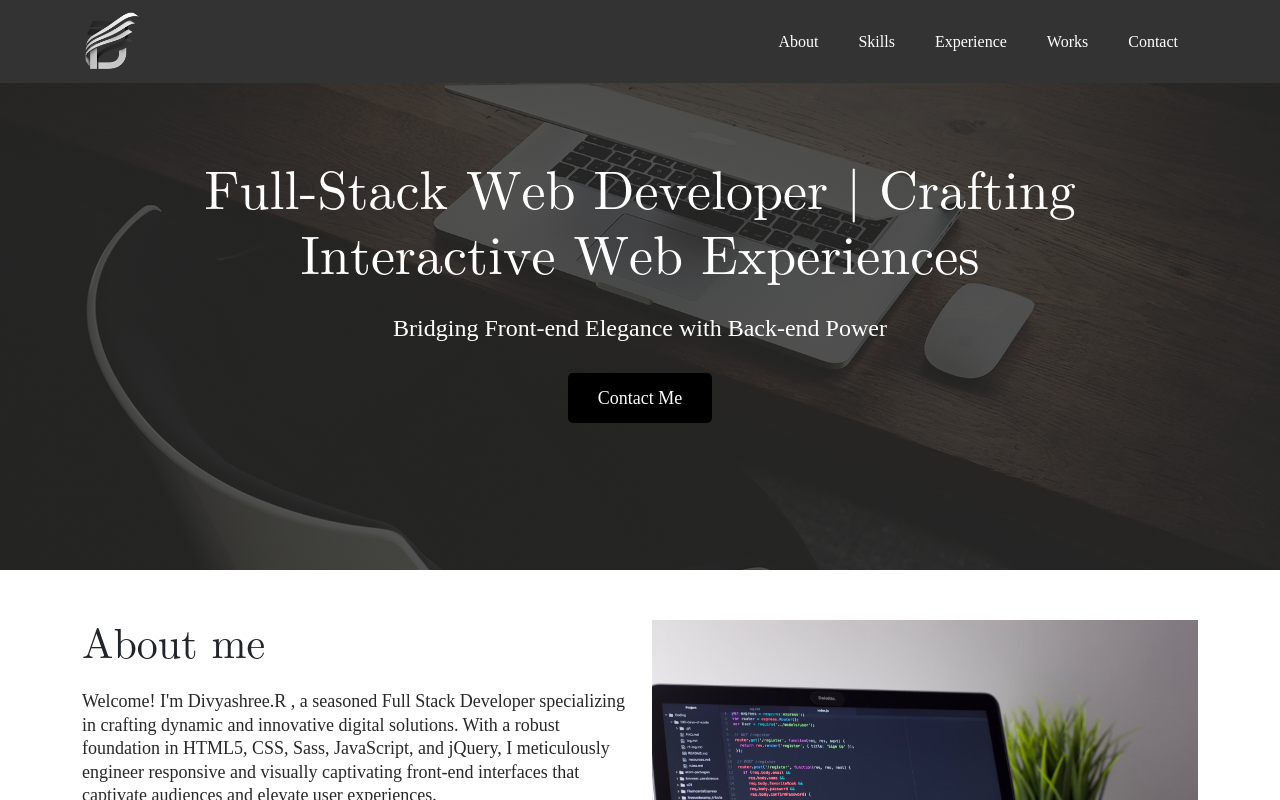
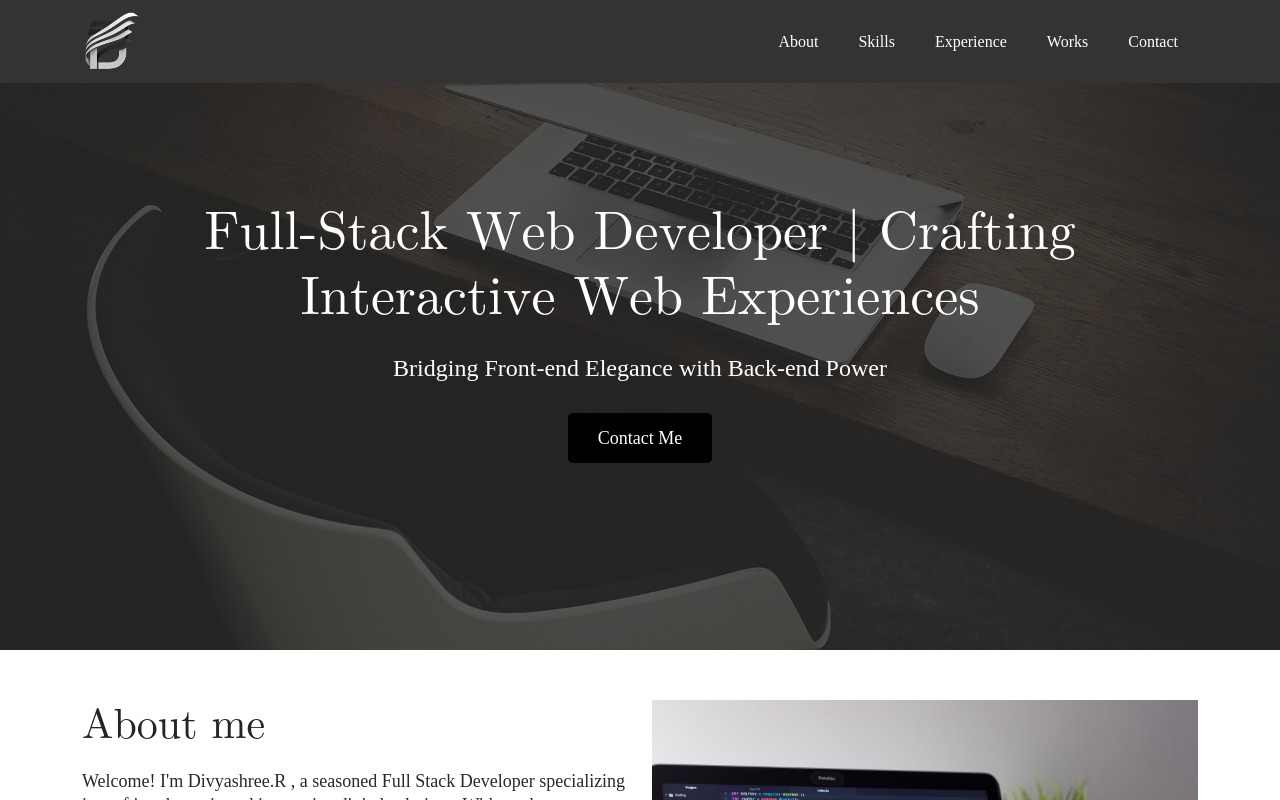
Before and after one commit to divyarshree/portfolio, a React (Create React App) app: page / in a window 1280 px wide. Shown: the top 800 px of the page. Built offline with nearby package versions, Linux system fonts and the light colour scheme.

Commit message:
second commit

```diff
--- a/package.json
+++ b/package.json
@@ -1,4 +1,5 @@
 {
+  "homepage": "https://divyarshree.github.io/portfolio",
   "name": "portfolio",
   "version": "0.1.0",
   "private": true,
@@ -6,6 +7,7 @@
     "@testing-library/jest-dom": "^5.17.0",
     "@testing-library/react": "^13.4.0",
     "@testing-library/user-event": "^13.5.0",
+    "aos": "^2.3.4",
     "bootstrap": "^5.3.3",
     "devicon": "^2.16.0",
     "jquery": "^3.7.1",
@@ -18,6 +20,8 @@
   },
   "scripts": {
     "start": "react-scripts start",
+    "predeploy": "npm run build",
+    "deploy": "gh-pages -d build",
     "build": "react-scripts build",
     "test": "react-scripts test",
     "eject": "react-scripts eject"
--- a/src/App.css
+++ b/src/App.css
@@ -55,7 +55,7 @@
   background-size: cover;
   color: #fff;
   text-align: center;
-  padding: 160px 20px;
+  padding: 200px 20px;
 }
 
 .banner-section .container {
--- a/src/App.js
+++ b/src/App.js
@@ -9,6 +9,7 @@ import Contact from './Contact';
 import Footer from './Footer';
 import Works from './Works';
 import 'bootstrap/dist/css/bootstrap.min.css';
+import 'aos/dist/aos.css';
 
 
 function App() {
--- a/src/Banner.jsx
+++ b/src/Banner.jsx
@@ -1,14 +1,23 @@
-import React from 'react'
+import React, { useEffect } from 'react';
+import AOS from 'aos';
+import 'aos/dist/aos.css';
 
 export default function Banner() {
+  useEffect(() => {
+    AOS.init({
+      duration: 1000, // Animation duration in milliseconds
+      once: true, // Whether animation should happen only once - while scrolling down
+      easing: 'ease-in-out', // Easing function for animations
+    });
+  }, []);
+
   return (
-    <div class="banner-section">
-        <div class="container">
-
-            <h1>Full-Stack Web Developer | Crafting Interactive Web Experiences</h1>
-            <p>Bridging Front-end Elegance with Back-end Power</p>
-            <a href="#contact" class="cta-button">Contact Me</a>
-        </div>
+    <div className="banner-section">
+      <div className="container">
+        <h1 data-aos="fade-up">Full-Stack Web Developer | Crafting Interactive Web Experiences</h1>
+        <p data-aos="fade-left" data-aos-delay="200">Bridging Front-end Elegance with Back-end Power</p>
+        <a href="#contact" className="cta-button" data-aos="fade-right" data-aos-delay="400">Contact Me</a>
+      </div>
     </div>
-  )
+  );
 }
--- a/src/Contact.jsx
+++ b/src/Contact.jsx
@@ -9,7 +9,7 @@ function Contact() {
             <div className='col-12 col-sm-6 col-md-6 col-lg-4'>
                 <div className='contacts'>
                     <a href='https://www.google.com/maps'>
-                    <img src='/address.svg' alt="address" />
+                    <img src='./address.svg' alt="address" />
                     <h3>Where to find me</h3>
                     <p>Bangalore, Karnataka</p>
                     </a>
@@ -19,7 +19,7 @@ function Contact() {
           <div className='col-12 col-sm-6 col-md-6 col-lg-4'>
                 <div className='contacts'>
                     <a href="tel:9902920094">
-                    <img src='/phone.svg' alt="phone" />
+                    <img src='./phone.svg' alt="phone" />
                     <h3>Call me at</h3>
                     <p>9902920094</p>
                     </a>
@@ -29,7 +29,7 @@ function Contact() {
           <div className='col-12 col-sm-6 col-md-6 col-lg-4'>
                  <div className='contacts'>
                  <a href="mailto:divyashree@pinklemonade.in">
-                    <img src='/mail.svg' alt="mail" />
+                    <img src='./mail.svg' alt="mail" />
                     <h3>Email me at</h3>
                     <p>divyashree@pinklemonade.in</p>
                   </a>
```
Also changed, not shown: 1 other file (tests, documents, lock files or other folders).
